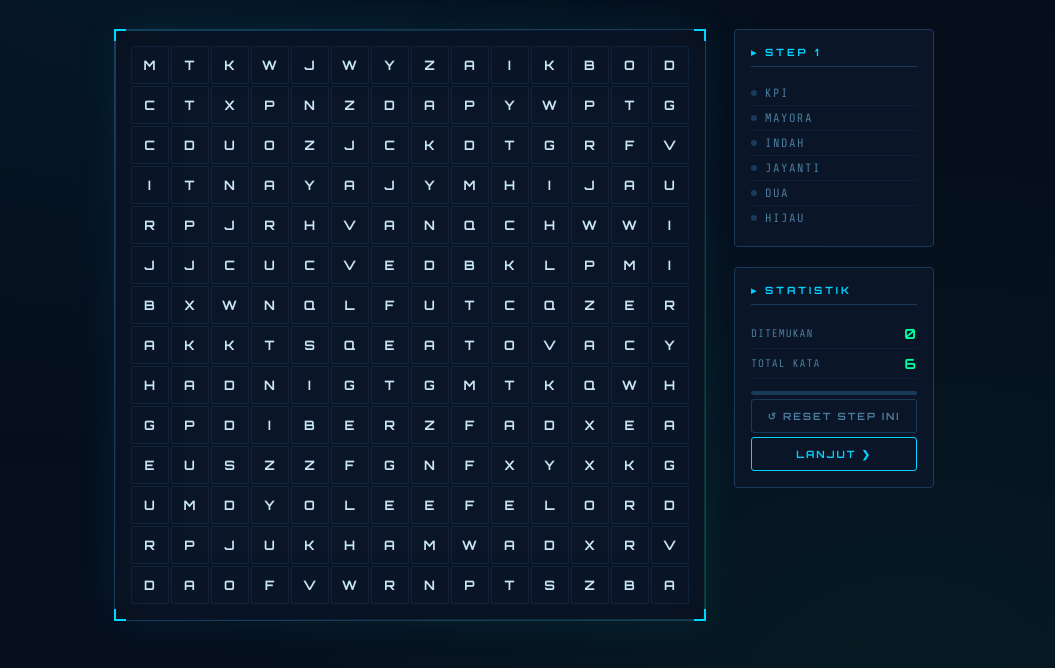
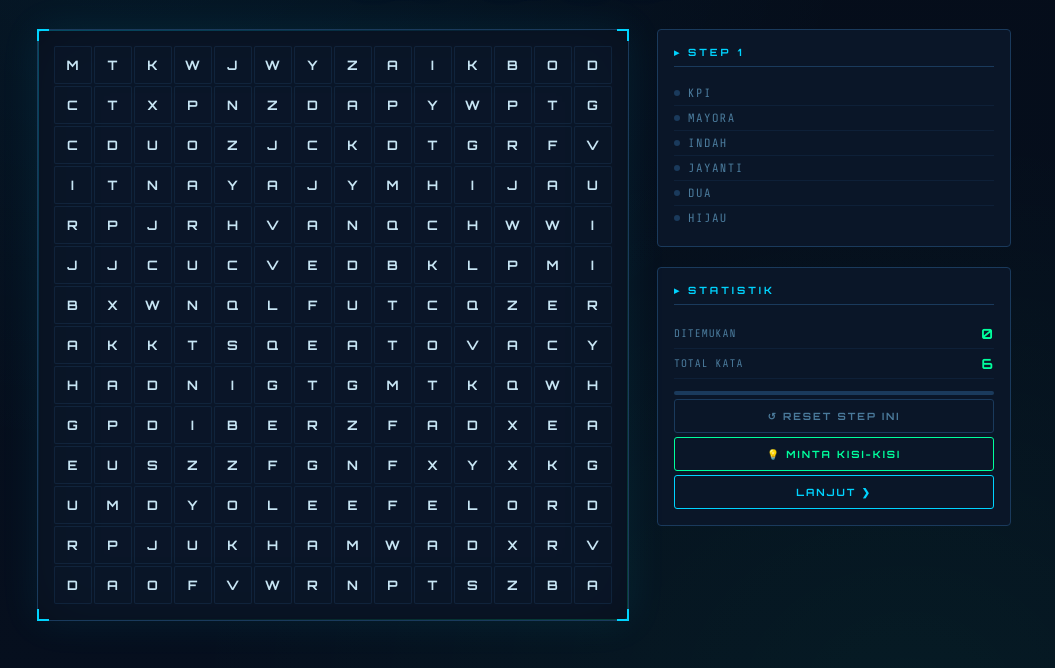
Before and after one commit to joeinus134131/teka-teki-acak-angka, a plain HTML site: page index.html in a window 1280 px wide. Shown: the part 108-776 px from the top of the page, without its empty margins (116-1171 px from the left). Drawn offline with nearby package versions, Linux system fonts and the light colour scheme.

Commit message:
add hint system

```diff
--- a/index.html
+++ b/index.html
@@ -599,6 +599,7 @@
       </div>
       <div class="progress-bar"><div class="progress-fill" id="progress-fill"></div></div>
       <button class="btn-reset" onclick="initGame(currentStepIndex)">↺ RESET STEP INI</button>
+      <button class="btn-reset" onclick="showHint()" style="border-color: var(--accent2); color: var(--accent2);">💡 MINTA KISI-KISI</button>
       <div style="display: flex; gap: 8px; margin-top: 4px;">
         <button class="btn-reset" id="btn-prev-step" onclick="prevStep()" style="flex: 1; display: none; margin-top: 0; border-color: var(--accent); color: var(--accent);">❮ KEMBALI</button>
         <button class="btn-reset" id="btn-next-step" onclick="nextStep()" style="flex: 1; display: none; margin-top: 0; border-color: var(--accent); color: var(--accent);">LANJUT ❯</button>
@@ -697,6 +698,37 @@ function nextStep() {
 function prevStep() {
   if (currentStepIndex > 0) {
     initGame(currentStepIndex - 1);
+  }
+}
+
+function showHint() {
+  const missingWords = placed.filter(p => !foundWords.has(p.word));
+  if (missingWords.length === 0) return;
+
+  // Pick a random missing word
+  const target = missingWords[Math.floor(Math.random() * missingWords.length)];
+  const firstLetterCell = target.cells[0]; // [r, c]
+
+  // Highlight the first letter specifically
+  const el = cellEl(firstLetterCell[0], firstLetterCell[1]);
+  if (el) {
+    // Flash the cell several times
+    let count = 0;
+    const interval = setInterval(() => {
+      if (count % 2 === 0) {
+        el.style.background = 'var(--accent2)';
+        el.style.color = '#000';
+        el.style.transform = 'scale(1.2)';
+        el.style.zIndex = '20';
+      } else {
+        el.style.background = '';
+        el.style.color = '';
+        el.style.transform = '';
+        el.style.zIndex = '';
+      }
+      count++;
+      if (count >= 6) clearInterval(interval);
+    }, 250);
   }
 }
 
```
